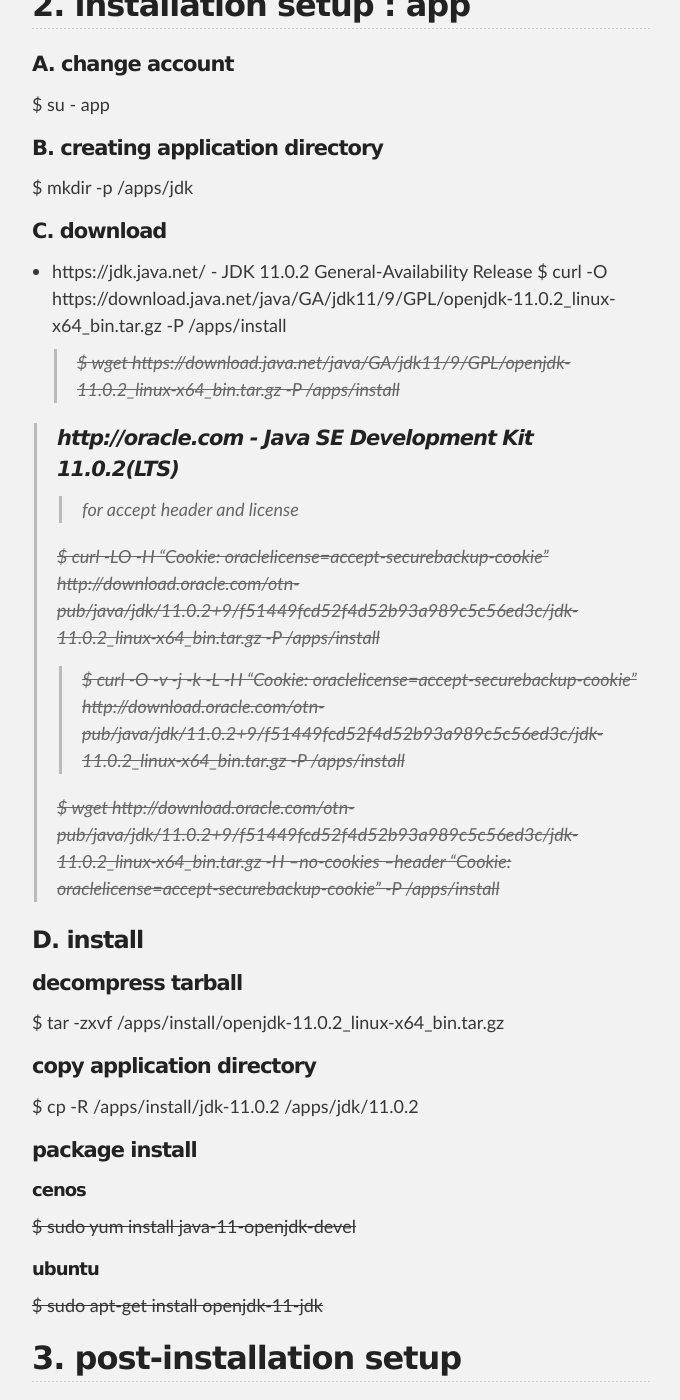
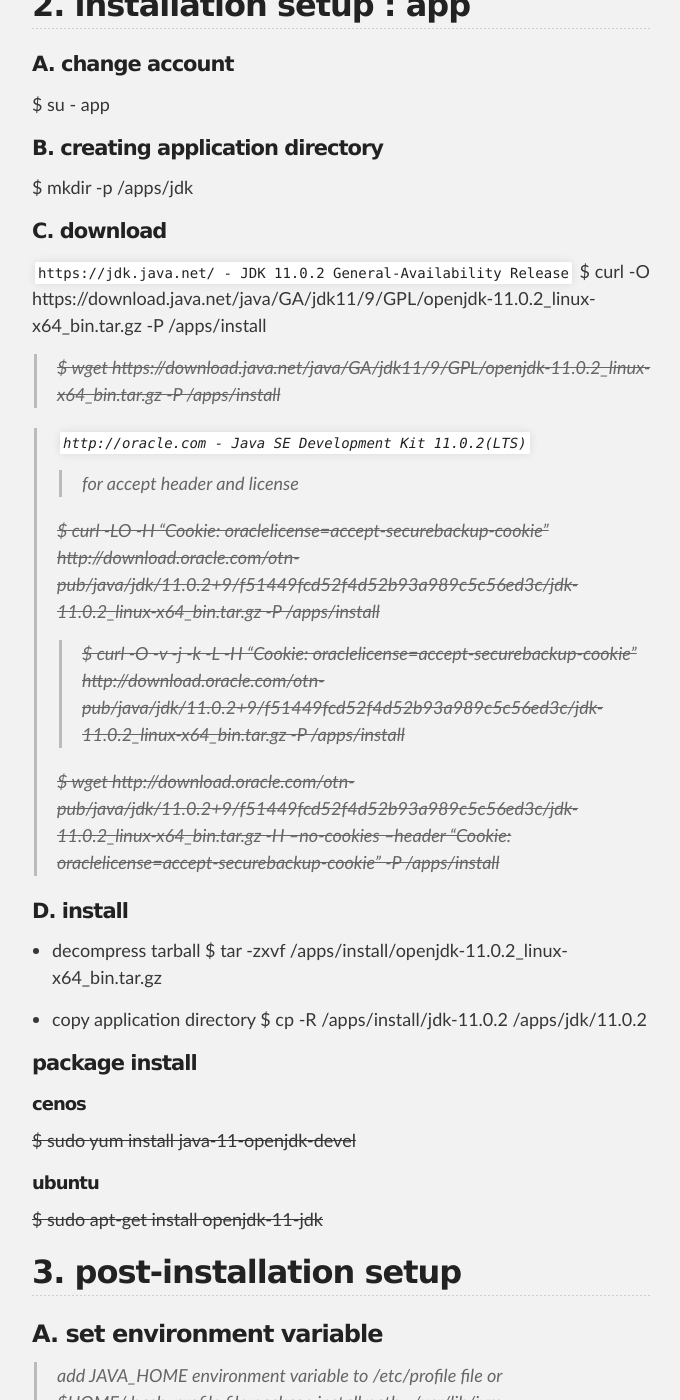
Before and after one commit to unlimited9/unlimited9.github.com, a Jekyll site: the page built from reference.notes/AA/JDK/install.n.setup.md, in a window 1280 px wide and 1400 px high, scrolled down 795 px. Shown: the whole window, without its empty margins (298-978 px from the left). Built offline with Jekyll 4.4.1, drawn with Linux system fonts in a browser that asks for light colours; our own code applies the rules of GitHub Pages for plain Markdown files.

```diff
--- a/reference.notes/AA/JDK/install.n.setup.md
+++ b/reference.notes/AA/JDK/install.n.setup.md
@@ -26,12 +26,11 @@ $ su - app
 $ mkdir -p /apps/jdk
 
 #### C. download
+`https://jdk.java.net/ - JDK 11.0.2 General-Availability Release`
+$ curl -O https://download.java.net/java/GA/jdk11/9/GPL/openjdk-11.0.2_linux-x64_bin.tar.gz -P /apps/install
+>~~$ wget https://download.java.net/java/GA/jdk11/9/GPL/openjdk-11.0.2_linux-x64_bin.tar.gz -P /apps/install~~
 
-* https://jdk.java.net/ - JDK 11.0.2 General-Availability Release
-  $ curl -O https://download.java.net/java/GA/jdk11/9/GPL/openjdk-11.0.2_linux-x64_bin.tar.gz -P /apps/install
-  >~~$ wget https://download.java.net/java/GA/jdk11/9/GPL/openjdk-11.0.2_linux-x64_bin.tar.gz -P /apps/install~~
-
->#### http://oracle.com - Java SE Development Kit 11.0.2(LTS)
+>`http://oracle.com - Java SE Development Kit 11.0.2(LTS)`
 >>for accept header and license
 >
 >~~$ curl -LO -H "Cookie: oraclelicense=accept-securebackup-cookie" http://download.oracle.com/otn-pub/java/jdk/11.0.2+9/f51449fcd52f4d52b93a989c5c56ed3c/jdk-11.0.2_linux-x64_bin.tar.gz -P /apps/install~~
@@ -39,12 +38,11 @@ $ mkdir -p /apps/jdk
 >
 >~~$ wget http://download.oracle.com/otn-pub/java/jdk/11.0.2+9/f51449fcd52f4d52b93a989c5c56ed3c/jdk-11.0.2_linux-x64_bin.tar.gz -H --no-cookies --header "Cookie: oraclelicense=accept-securebackup-cookie" -P /apps/install~~
 
-### D. install
-
-#### decompress tarball
+#### D. install
+* decompress tarball
 $ tar -zxvf /apps/install/openjdk-11.0.2_linux-x64_bin.tar.gz
 
-#### copy application directory
+* copy application directory
 $ cp -R /apps/install/jdk-11.0.2 /apps/jdk/11.0.2
 
 #### package install
```
